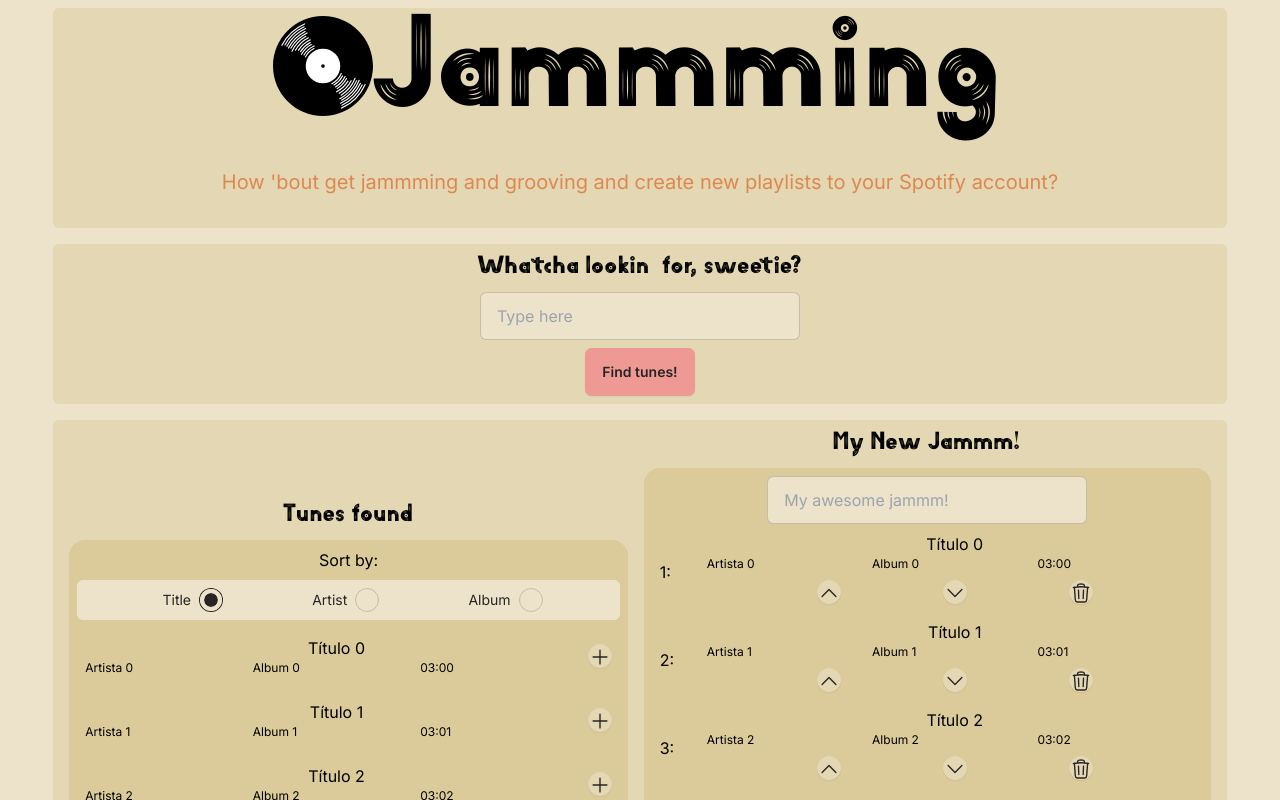
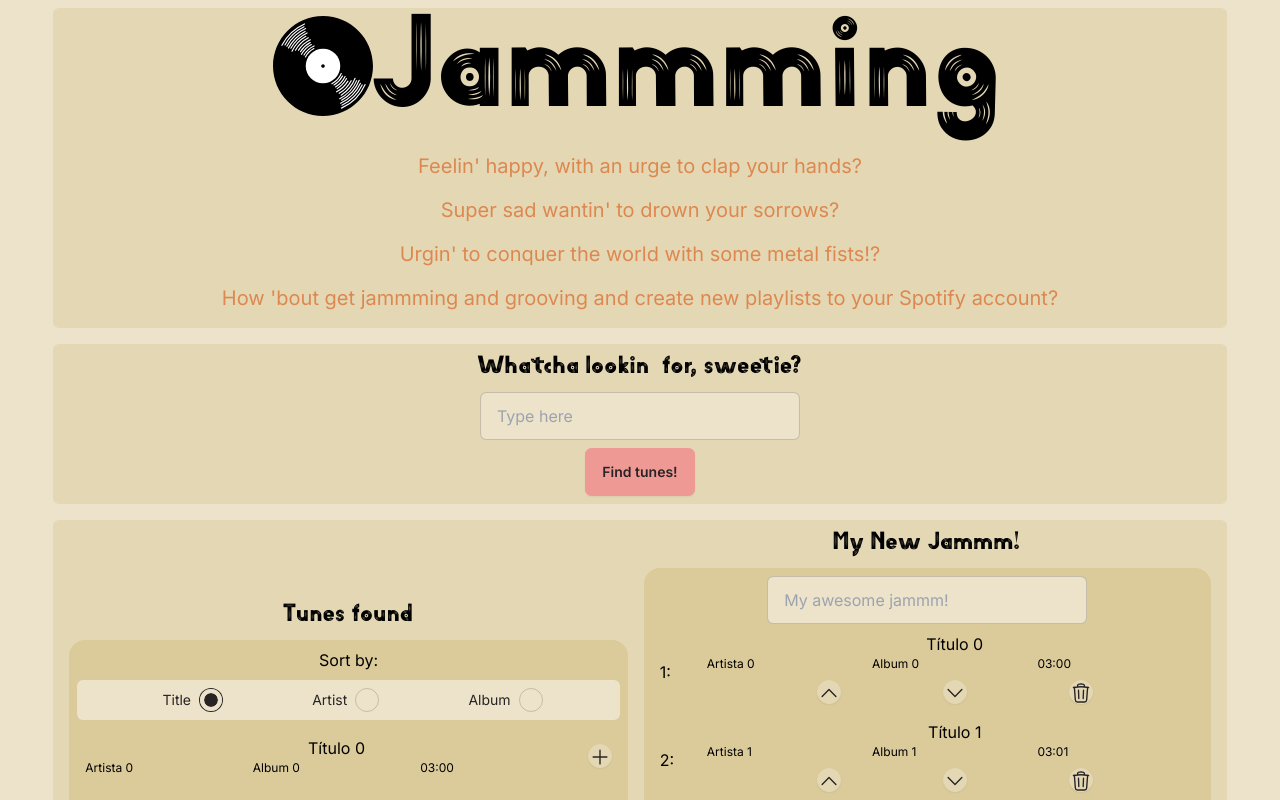
Before and after one commit to caXos/jammming, a Next.js app: page / in a window 1280 px wide. Shown: the top 800 px of the page. Built offline with nearby package versions, Linux system fonts and the light colour scheme.

Commit message:
Update Hero.jsx
Added some more texts

```diff
--- a/src/components/Hero.jsx
+++ b/src/components/Hero.jsx
@@ -21,7 +21,16 @@ export default function Hero() {
           </span>
         </div>
 
-        <p className="py-6 text-center text-accent text-xl">
+        <p className="py-2 text-center text-accent text-xl">
+          Feelin&apos; happy, with an urge to clap your hands?
+        </p>
+        <p className="py-2 text-center text-accent text-xl">
+          Super sad wantin&apos; to drown your sorrows?
+        </p>
+        <p className="py-2 text-center text-accent text-xl">
+          Urgin&apos; to conquer the world with some metal fists!?
+        </p>
+        <p className="py-2 text-center text-accent text-xl">
           How &apos;bout get jammming and grooving and create new playlists to
           your Spotify account?
         </p>
```
